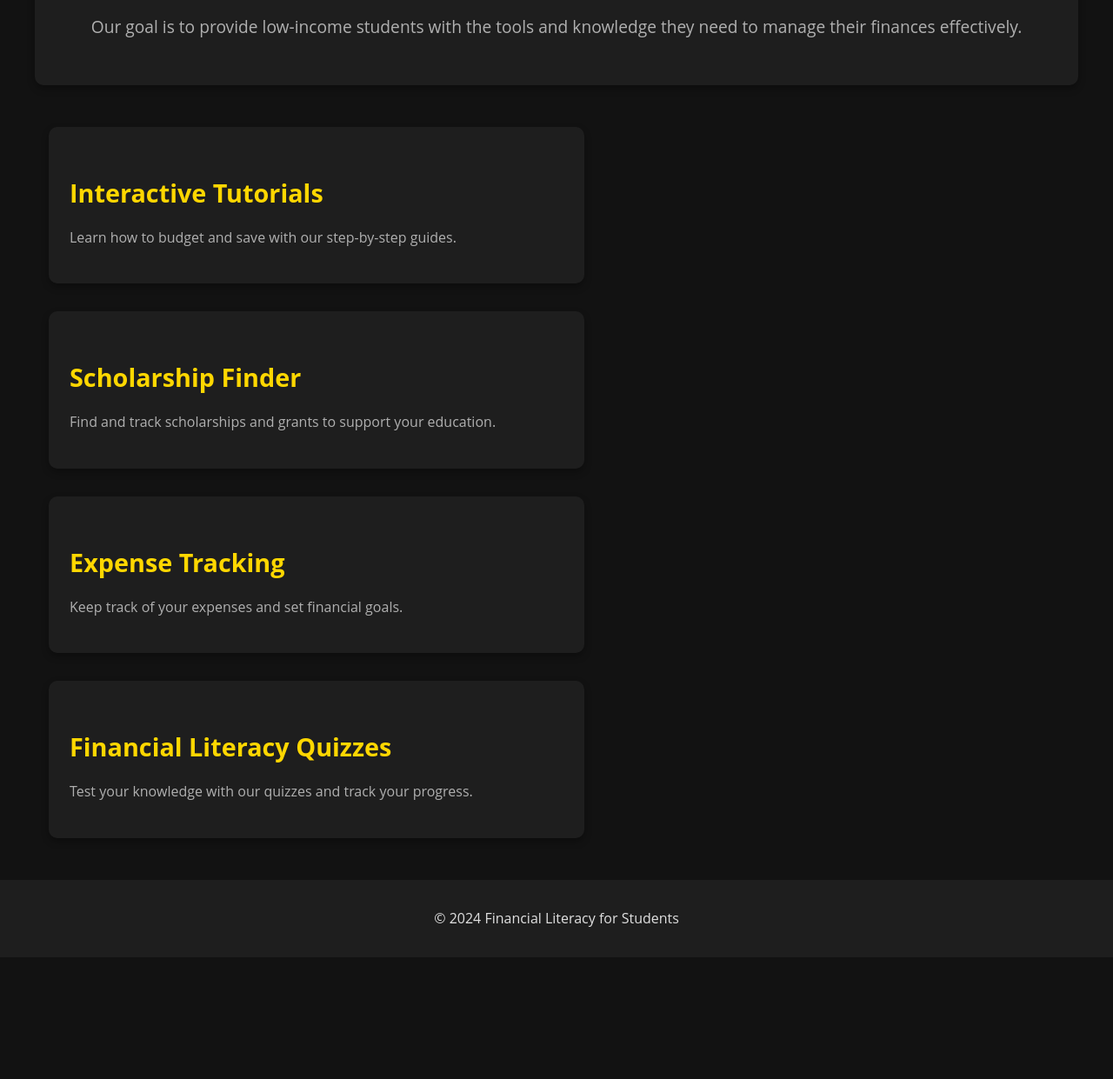
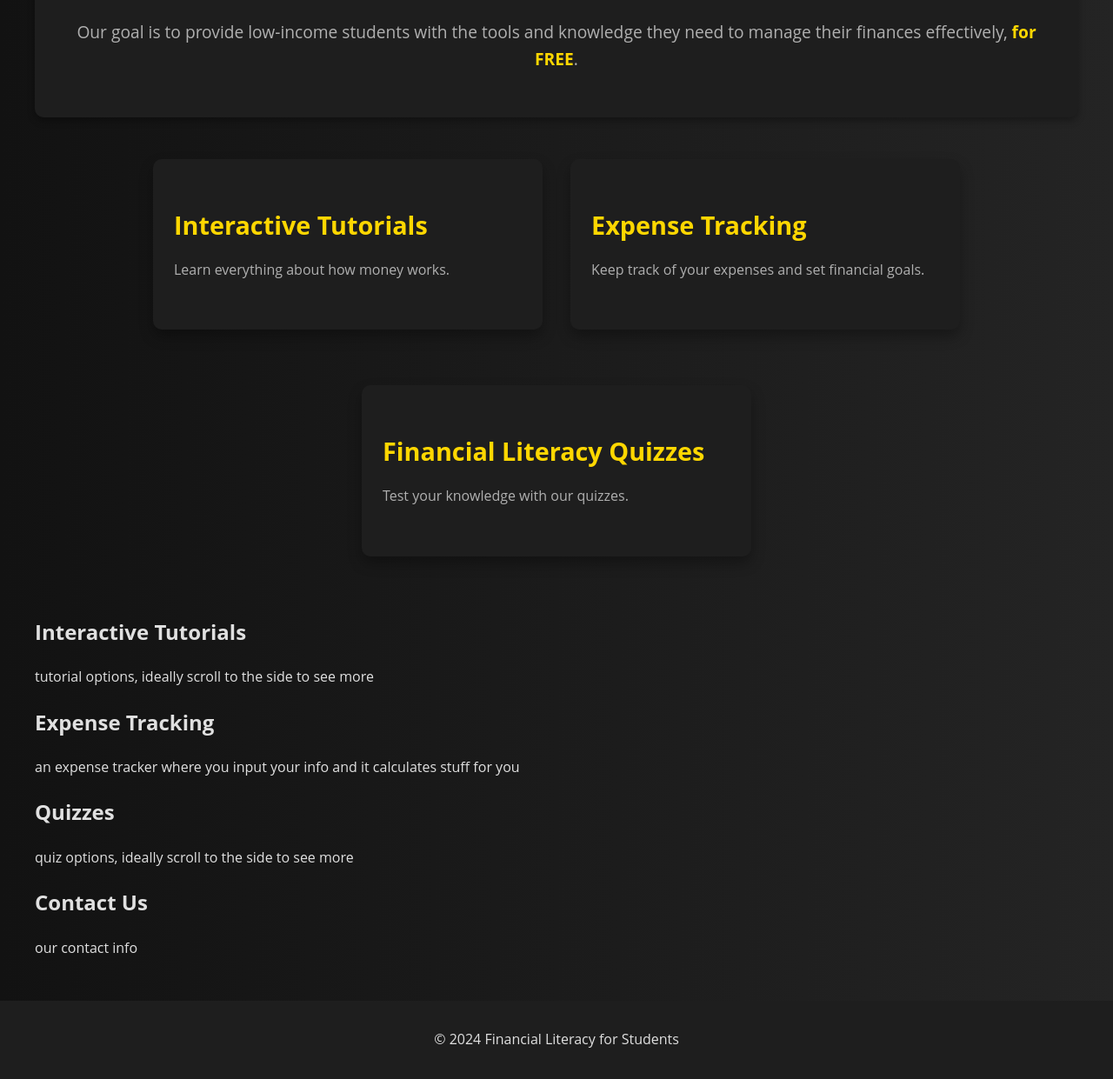
Before and after one commit to Avalanche5/Financial-Site, a plain HTML site: page index.html in a window 1280 px wide. Shown: the part 268-1509 px from the top of the page at 87% size. Before the commit the page ends 1369 px from the top, so only its background shows below. Drawn offline with Linux system fonts and the light colour scheme.

Commit message:
added a bunch of cool stuff

```diff
--- a/index.html
+++ b/index.html
@@ -13,9 +13,7 @@
     <header>
         <nav>
             <ul>
-                <li><a href="#budgeting">Budgeting</a></li>
-                <li><a href="#saving">Saving</a></li>
-                <li><a href="#scholarships">Scholarships</a></li>
+                <li><a href="#tutorials">Interactive Tutorials</a></li>
                 <li><a href="#tracking">Expense Tracking</a></li>
                 <li><a href="#quizzes">Quizzes</a></li>
                 <li><a href="#contact">Contact Us</a></li>
@@ -25,33 +23,56 @@
     <main>
         <section id="intro">
             <h2>Empowering Students with Financial Knowledge</h2>
-            <p>Our goal is to provide low-income students with the tools and knowledge they need to manage their finances effectively.</p>
+            <p>Our goal is to provide low-income students with the tools and knowledge they need to manage their finances effectively, <span class="highlight">for FREE</span>.</p>
         </section>
         <section id="features">
-            <div class="feature">
-                <h3>Interactive Tutorials</h3>
-                <p>Learn how to budget and save with our step-by-step guides.</p>
+            <div class="feature-container">
+                <div class="feature" onclick="location.href='#tutorials'">
+                    <h3>Interactive Tutorials</h3>
+                    <p>Learn everything about how money works.</p>
+                    <p class="hidden-info">These tutorials will cover topics like budgeting, saving, investing, understanding credit, and more.</p>
+                </div>
+                <!-- <img src="image1.png" alt="Interactive Tutorials" class="feature-image"> -->
+                <!-- i tried adding images it looks bad -->
             </div>
-            <div class="feature">
-                <h3>Scholarship Finder</h3>
-                <p>Find and track scholarships and grants to support your education.</p>
+            <div class="feature-container">
+                <div class="feature" onclick="location.href='#tracking'">
+                    <h3>Expense Tracking</h3>
+                    <p>Keep track of your expenses and set financial goals.</p>
+                    <p class="hidden-info">Our tools will help you monitor your spending, create budgets, and stay on top of your financial goals.</p>
+                </div>
+                <!-- <img src="image2.png" alt="Expense Tracking" class="feature-image"> -->
             </div>
-            <div class="feature">
-                <h3>Expense Tracking</h3>
-                <p>Keep track of your expenses and set financial goals.</p>
+            <div class="feature-container">
+                <div class="feature" onclick="location.href='#quizzes'">
+                    <h3>Financial Literacy Quizzes</h3>
+                    <p>Test your knowledge with our quizzes.</p>
+                    <p class="hidden-info">Quizzes are designed to reinforce what you’ve learned and help identify areas for improvement.</p>
+                </div>
+                <!-- <img src="image3.png" alt="Financial Literacy Quizzes" class="feature-image"> -->
             </div>
-            <div class="feature">
-                <h3>Financial Literacy Quizzes</h3>
-                <p>Test your knowledge with our quizzes and track your progress.</p>
-            </div>
+        </section>
+        <section id="tutorials">
+            <h2>Interactive Tutorials</h2>
+            <p>tutorial options, ideally scroll to the side to see more</p>
+        </section>
+        <section id="tracking">
+            <h2>Expense Tracking</h2>
+            <p>an expense tracker where you input your info and it calculates stuff for you</p>
+        </section>
+        <section id="quizzes">
+            <h2>Quizzes</h2>
+            <p>quiz options, ideally scroll to the side to see more</p>
+        </section>
+        <section id="contact">
+            <h2>Contact Us</h2>
+            <p>our contact info</p>
         </section>
     </main>
     <footer>
         <p>&copy; 2024 Financial Literacy for Students</p>
     </footer>
     <script>
-        // this thingy hides animation after a few seconds,
-        // if u want to put this in javascript u can paste into script.js
         setTimeout(() => {
             document.querySelector('.animation-container').style.display = 'none';
         }, 3000); // 3 seconds
--- a/style.css
+++ b/style.css
@@ -6,6 +6,7 @@ body {
     background-color: #121212;
     color: #E0E0E0;
     overflow-x: hidden;
+    background: linear-gradient(to right, #121212, #242424);    /* does the gradient even look good? */
 }
 
 .animation-container {
@@ -39,6 +40,11 @@ header {
     padding: 1rem 0;
     text-align: center;
     box-shadow: 0 4px 8px rgba(0, 0, 0, 0.2);
+    position: fixed;
+    top: 0;
+    left: 0;
+    width: 100%;
+    z-index: 1000;
 }
 
 nav ul {
@@ -62,9 +68,10 @@ nav ul li a:hover {
 }
 
 main {
-    padding: 2rem;
+    padding: 8rem 2rem 2rem;
     max-width: 1200px;
     margin: 0 auto;
+
 }
 
 section#intro {
@@ -86,10 +93,18 @@ section#intro {
     color: #B0B0B0;
 }
 
+.feature-container {
+    display: flex;
+    align-items: center;
+    width: 40%;
+    max-width: 1200px;
+    margin-bottom: 2rem;
+}
+
 section#features {
     display: flex;
     flex-wrap: wrap;
-    justify-content: space-between;
+    justify-content: center;
 }
 
 .feature {
@@ -98,8 +113,11 @@ section#features {
     box-shadow: 0 4px 8px rgba(0, 0, 0, 0.3);
     margin: 1rem;
     padding: 1.5rem;
-    width: calc(50% - 2rem);
+    width: 50em;
     transition: transform 0.3s ease, box-shadow 0.3s ease;
+    position: relative;
+    cursor: pointer;
+    box-shadow: 0 8px 16px rgba(0, 0, 0, 0.3);
 }
 
 .feature h3 {
@@ -115,7 +133,27 @@ section#features {
 
 .feature:hover {
     transform: translateY(-10px);
-    box-shadow: 0 8px 16px rgba(0, 0, 0, 0.4);
+    box-shadow: 0 8px 16px rgba(0, 0, 0, 0.6);
+    /* transform: scale(1.05); */
+}
+
+.hidden-info {
+    visibility: hidden;
+    opacity: 0;
+    height: 0;
+    overflow: hidden;
+    transition: visibility 0s, opacity 0.5s ease, height 0.5s ease;
+}
+
+.feature:hover .hidden-info {
+    visibility: visible;
+    opacity: 1;
+    height: auto;
+}
+
+.highlight {
+    font-weight: bold;
+    color: #FFD700;
 }
 
 footer {
```
Also changed, not shown: expenselol.jpeg (added).
